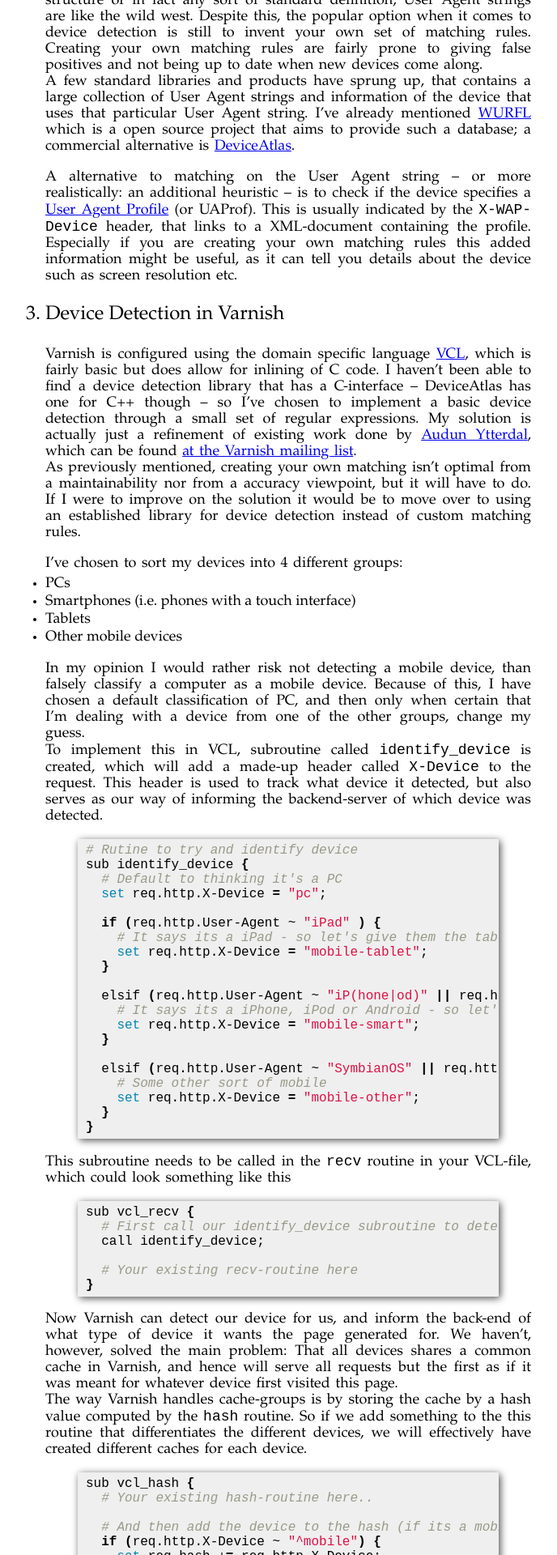
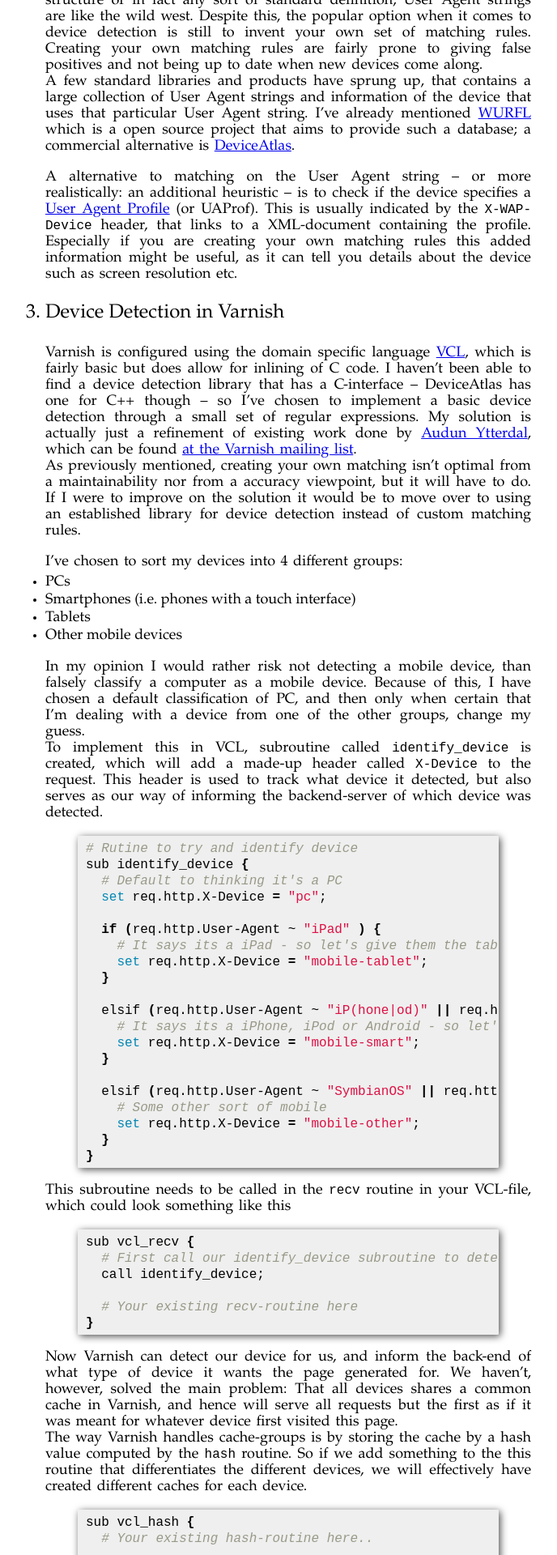
Before and after one commit to fangel/fangel.github.com, a Jekyll site: the page built from _posts/2011-01-06-mobile-detection-varnish-drupal.md, in a window 1280 px wide. Shown: the part 925-2845 px from the top of the page at 81% size, without its empty margins (27-715 px from the left). Built offline with Jekyll 4.4.1, drawn with Linux system fonts in a browser that asks for light colours.

Commit message:
Changed inline code-examples to be slightly smaller.
This makes up for the fact that mono-spaced fonts are generally slightly larger.

```diff
--- a/css/screen.css
+++ b/css/screen.css
@@ -43,11 +43,13 @@ article {
 		article section.body h2 {
 			font-size: 21px; }
 
+		article section.body code {
+			font-size: 16px; }
+
 		article section.body pre {
 			overflow-x: auto;
 			background-color: #efefef;
 			padding: 5px 10px;
-			font-size: 16px;
 			-webkit-box-shadow: 2px 2px 10px rgba(0,0,0,0.7);
 			-moz-box-shadow: 2px 2px 10px rgba(0,0,0,0.7);
 			-o-box-shadow: 2px 2px 10px rgba(0,0,0,0.7);
```
